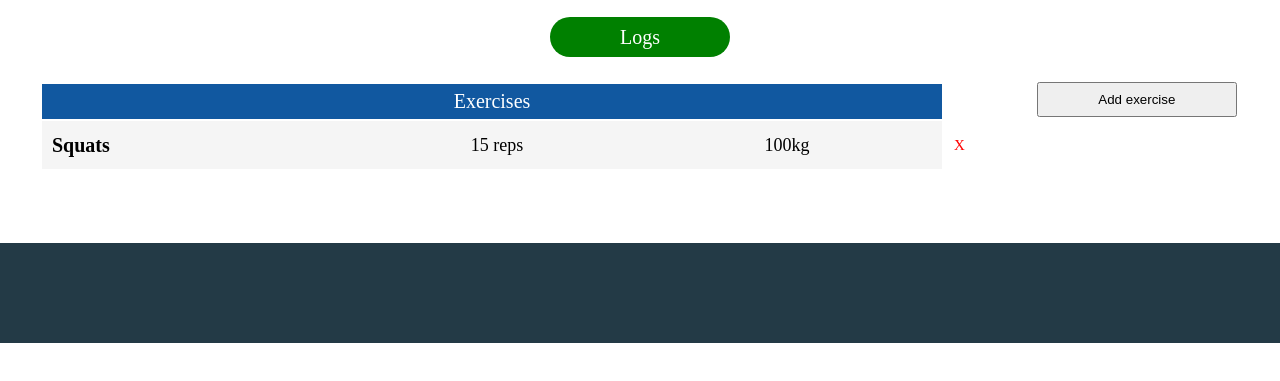
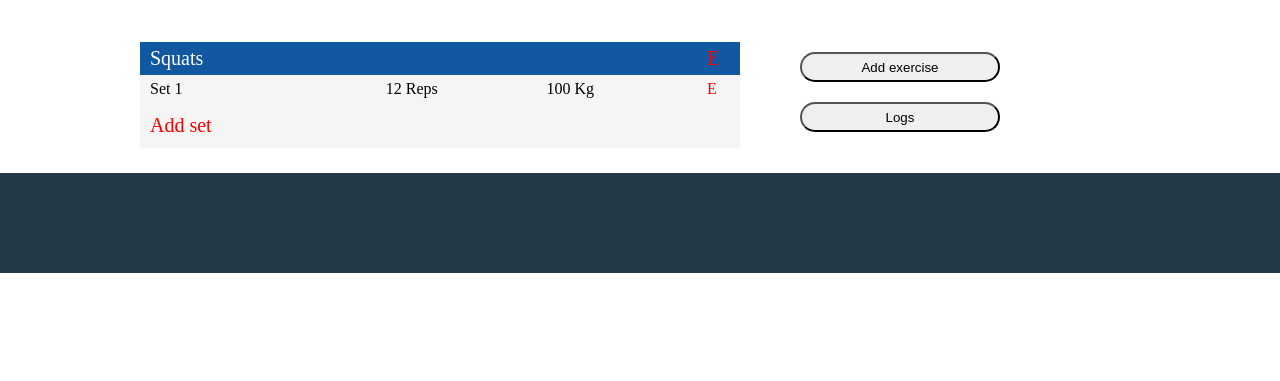
Before and after one commit to Behemoth39/FC-Projekt, a plain HTML site: page frontend/pages/workout.html in a window 1280 px wide. Shown: the part 133-514 px from the top of the page. Drawn offline with Linux system fonts and the light colour scheme.

Commit message:
Rought workout and food tables

```diff
--- a/frontend/pages/workout.html
+++ b/frontend/pages/workout.html
@@ -25,7 +25,7 @@
       </nav>
       <nav class="subbar">
         <div class="subbar-links">
-          <a href="">Diary</a>
+          <a href="./workout.html">Diary</a>
           <a href="">Exercises</a>
           <a href="">Free Programs</a>
           <a href="">Premium Programs</a>
@@ -34,36 +34,37 @@
     </header>
     <main>
       <section class="table-holder">
-        <a href="" class="cal">Logs</a>
         <div class="table-container">
           <table>
             <colgroup>
               <col class="col-1" />
               <col class="col-2" />
+              <col class="col-3" />
+              <col class="col-4" />
             </colgroup>
             <thead>
               <tr>
-                <td colspan="2">Exercises</td>
+                <td colspan="3">Squats</td>
+                <td class="edit">E</td>
               </tr>
             </thead>
             <tbody>
               <tr>
-                <td class="card">
-                  <h4>Squats</h4>
-                  <p>15 reps</p>
-                  <p>100kg</p>
-                </td>
-                <td class="delete">X</td>
+                <td>Set 1</td>
+                <td>12 Reps</td>
+                <td>100 Kg</td>
+                <td class="edit">E</td>
               </tr>
             </tbody>
             <tfoot>
               <tr>
-                <td></td>
+                <td class="add-set">Add set</td>
               </tr>
             </tfoot>
           </table>
           <div class="buttons">
             <button>Add exercise</button>
+            <button>Logs</button>
           </div>
         </div>
       </section>
--- a/frontend/styles/workout.css
+++ b/frontend/styles/workout.css
@@ -1,18 +1,5 @@
-.cal {
-  display: flex;
-  align-items: center;
-  justify-content: center;
-  margin: auto;
-  width: 180px;
-  height: 40px;
-  border-radius: 20px;
-  background-color: green;
-  color: white;
-  font-size: 20;
-  text-decoration: none;
-}
 .table-holder {
-  width: 1200px;
+  width: 1000px;
   margin: auto;
   margin-top: 150px;
 }
@@ -23,56 +10,42 @@
   padding-bottom: 25px;
 }
 table {
-  width: 920px;
+  width: 600px;
+  background-color: whitesmoke;
+  border-collapse: collapse;
 }
 .col-1 {
-  background-color: whitesmoke;
+  width: 220px;
 }
 .col-2 {
-  width: 20px;
+  width: 150px;
 }
-.card {
-  width: 880px;
-  display: flex;
+.col-3 {
+  width: 150px;
 }
-.card > h4 {
-  display: flex;
-  align-items: center;
-  font-size: 20px;
-  width: 300px;
-  height: 40px;
-  margin: 0%;
-}
-.card > p {
-  display: flex;
-  align-items: center;
-  justify-content: center;
-  font-size: 18px;
-  width: 290px;
-  margin: 0%;
+.col-4 {
+  width: 40px;
 }
 thead {
-  display: flex;
-  align-items: center;
-  justify-content: center;
   background-color: rgb(17, 88, 160);
   color: white;
   font-size: 20;
 }
 td {
-  padding: 4px 10px;
+  padding: 5px 10px;
 }
 tbody {
   padding: 5px 5px;
-  font-size: 15;
 }
 tfoot {
   height: 45px;
-  color: blue;
   font-size: 15;
-  background-color: white;
+  font-size: 20;
 }
-.delete {
+.edit {
+  color: red;
+}
+.add-set {
   color: red;
 }
 .buttons {
@@ -81,12 +54,14 @@ tfoot {
   align-items: center;
   justify-content: center;
   width: 200px;
-  height: 35px;
+  height: 100px;
   margin-left: 60px;
+}
+button:last-child {
+  margin-top: 20px;
 }
 button {
   width: 200px;
-  height: 35px;
+  height: 30px;
+  border-radius: 15px;
 }
-.card {
-}
```
Also changed, not shown: frontend/pages/food.html (+1 -1 lines).
